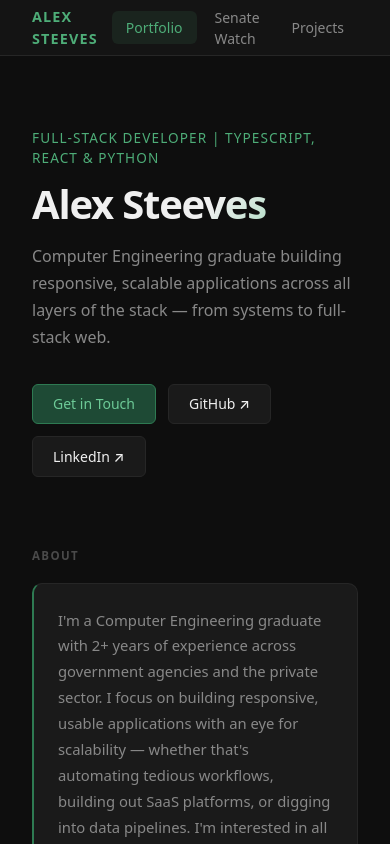
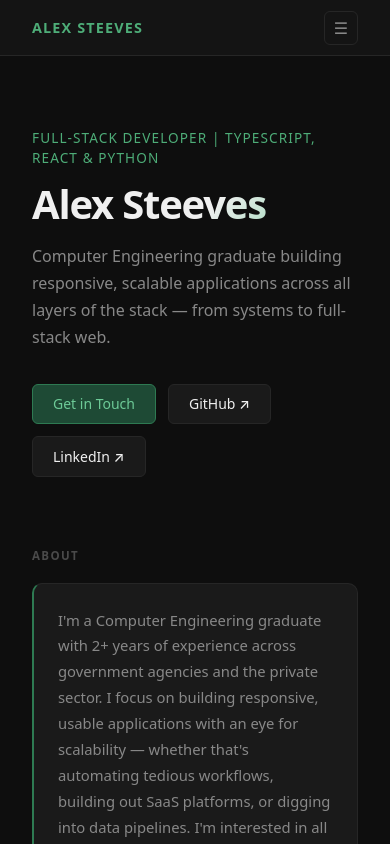
Before and after one commit to AlexSteeves/alex_steeves_portfolio, a React (Vite) app in the folder client/: page / in a window 390 px wide. Shown: the top 844 px of the page. Built offline with nearby package versions, Linux system fonts and the light colour scheme.

Commit message:
feat: add responsive burger menu

```diff
--- a/client/src/App.css
+++ b/client/src/App.css
@@ -43,6 +43,86 @@
 .nav-link.active {
   color: var(--green-bright);
   background: var(--green-glow);
+}
+
+/* ── Burger Menu ── */
+.burger-wrapper {
+  position: relative;
+}
+
+.burger-btn {
+  display: flex;
+  align-items: center;
+  justify-content: center;
+  width: 34px;
+  height: 34px;
+  border-radius: 6px;
+  border: 1px solid var(--border);
+  background: transparent;
+  color: var(--text-secondary);
+  font-size: 1rem;
+  cursor: pointer;
+  transition: color 0.15s ease, background 0.15s ease, border-color 0.15s ease;
+}
+
+.burger-btn:hover,
+.burger-btn.open {
+  color: var(--text-primary);
+  background: var(--bg-card);
+  border-color: var(--border-hover);
+}
+
+.burger-backdrop {
+  position: fixed;
+  inset: 0;
+  z-index: 99;
+}
+
+.burger-dropdown {
+  position: absolute;
+  top: calc(100% + 0.5rem);
+  right: 0;
+  z-index: 101;
+  min-width: 160px;
+  background: var(--bg-secondary);
+  border: 1px solid var(--border);
+  border-radius: 8px;
+  padding: 0.375rem;
+  display: flex;
+  flex-direction: column;
+  gap: 0.125rem;
+}
+
+.burger-link {
+  padding: 0.375rem 0.875rem;
+  border-radius: 6px;
+  font-size: 0.875rem;
+  font-weight: 500;
+  color: var(--text-secondary);
+  transition: color 0.15s ease, background 0.15s ease;
+  white-space: nowrap;
+}
+
+.burger-link:hover {
+  color: var(--text-primary);
+  background: var(--bg-card);
+}
+
+.burger-link.active {
+  color: var(--green-bright);
+  background: var(--green-glow);
+}
+
+@media (max-width: 640px) {
+  .nav-links .nav-link {
+    display: none;
+  }
+}
+
+@media (min-width: 641px) {
+  .burger-link.mobile-only {
+    display: none;
+  }
 }
 
 /* ── Page shell ── */
--- a/client/src/App.tsx
+++ b/client/src/App.tsx
@@ -1,38 +1,10 @@
 import type React from "react";
-import { BrowserRouter, Routes, Route, NavLink } from "react-router-dom";
+import { BrowserRouter, Routes, Route } from "react-router-dom";
+import NavBar from "./components/nav/NavBar";
 import Portfolio from "./pages/Portfolio";
 import SenateWatch from "./pages/SenateWatch";
 import Projects from "./pages/Projects";
 import "./App.css";
-
-function NavBar(): React.ReactElement {
-  return (
-    <nav className="navbar">
-      <span className="nav-brand">Alex Steeves</span>
-      <div className="nav-links">
-        <NavLink
-          to="/"
-          end
-          className={({ isActive }) => `nav-link${isActive ? " active" : ""}`}
-        >
-          Portfolio
-        </NavLink>
-        <NavLink
-          to="/senate-watch"
-          className={({ isActive }) => `nav-link${isActive ? " active" : ""}`}
-        >
-          Senate Watch
-        </NavLink>
-        <NavLink
-          to="/projects"
-          className={({ isActive }) => `nav-link${isActive ? " active" : ""}`}
-        >
-          Projects
-        </NavLink>
-      </div>
-    </nav>
-  );
-}
 
 function App(): React.ReactElement {
   return (
--- /dev/null
+++ b/client/src/components/nav/NavBar.tsx
@@ -0,0 +1,90 @@
+// Sticky top navigation with a burger dropdown for secondary links.
+// On desktop the dropdown holds Projects and Toronto Events.
+// On mobile all links collapse into the dropdown.
+import type React from "react";
+import { useState } from "react";
+import { NavLink } from "react-router-dom";
+
+function NavBar(): React.ReactElement {
+  const [open, setOpen] = useState(false);
+  const close = () => setOpen(false);
+
+  return (
+    <nav className="navbar">
+      <span className="nav-brand">Alex Steeves</span>
+
+      <div className="nav-links">
+        <NavLink
+          to="/"
+          end
+          className={({ isActive }) => `nav-link${isActive ? " active" : ""}`}
+        >
+          Portfolio
+        </NavLink>
+        <NavLink
+          to="/senate-watch"
+          className={({ isActive }) => `nav-link${isActive ? " active" : ""}`}
+        >
+          Senate Watch
+        </NavLink>
+
+        <div className="burger-wrapper">
+          <button
+            className={`burger-btn${open ? " open" : ""}`}
+            onClick={() => setOpen((o) => !o)}
+            aria-label="Toggle menu"
+          >
+            {open ? "✕" : "☰"}
+          </button>
+
+          {open && (
+            <>
+              <div className="burger-backdrop" onClick={close} />
+              <div className="burger-dropdown">
+                <NavLink
+                  to="/"
+                  end
+                  className={({ isActive }) =>
+                    `burger-link mobile-only${isActive ? " active" : ""}`
+                  }
+                  onClick={close}
+                >
+                  Portfolio
+                </NavLink>
+                <NavLink
+                  to="/senate-watch"
+                  className={({ isActive }) =>
+                    `burger-link mobile-only${isActive ? " active" : ""}`
+                  }
+                  onClick={close}
+                >
+                  Senate Watch
+                </NavLink>
+                <NavLink
+                  to="/projects"
+                  className={({ isActive }) =>
+                    `burger-link${isActive ? " active" : ""}`
+                  }
+                  onClick={close}
+                >
+                  Projects
+                </NavLink>
+                <NavLink
+                  to="/toronto-events"
+                  className={({ isActive }) =>
+                    `burger-link${isActive ? " active" : ""}`
+                  }
+                  onClick={close}
+                >
+                  Toronto Events
+                </NavLink>
+              </div>
+            </>
+          )}
+        </div>
+      </div>
+    </nav>
+  );
+}
+
+export default NavBar;
```
